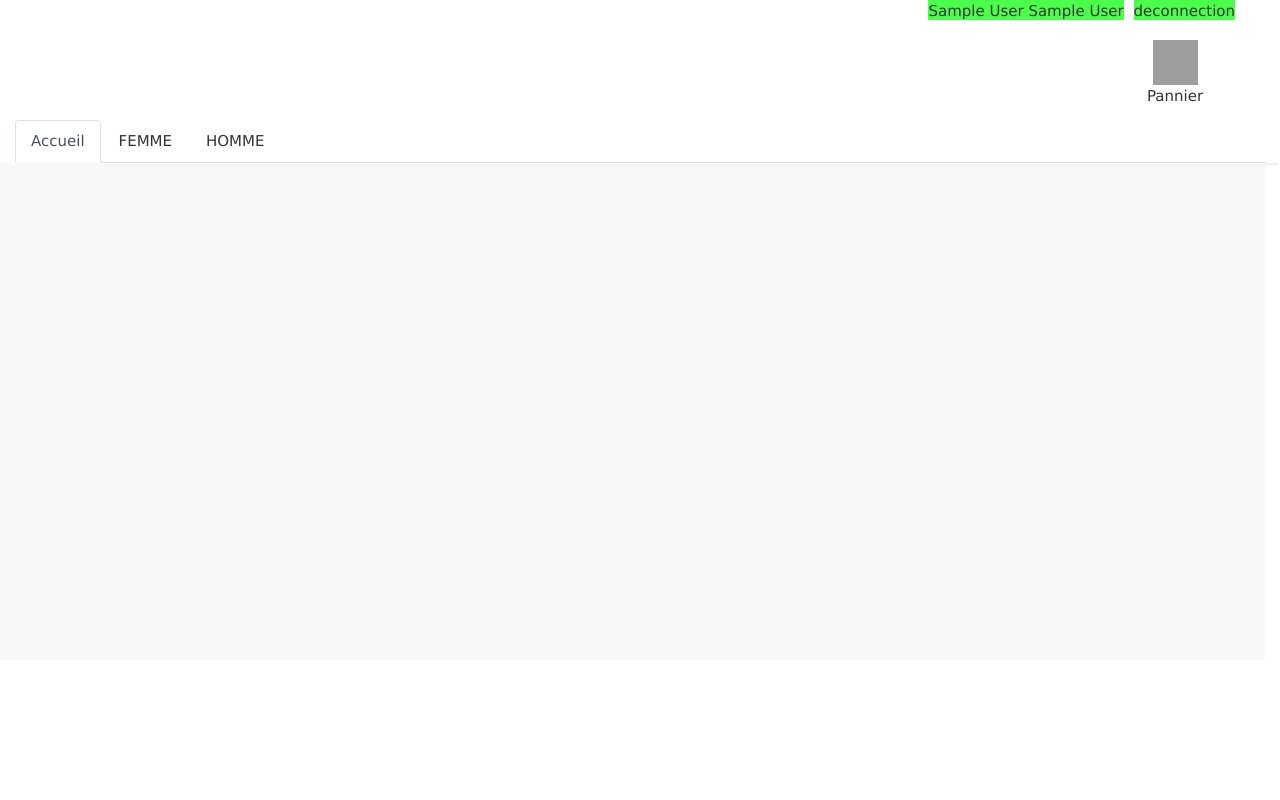
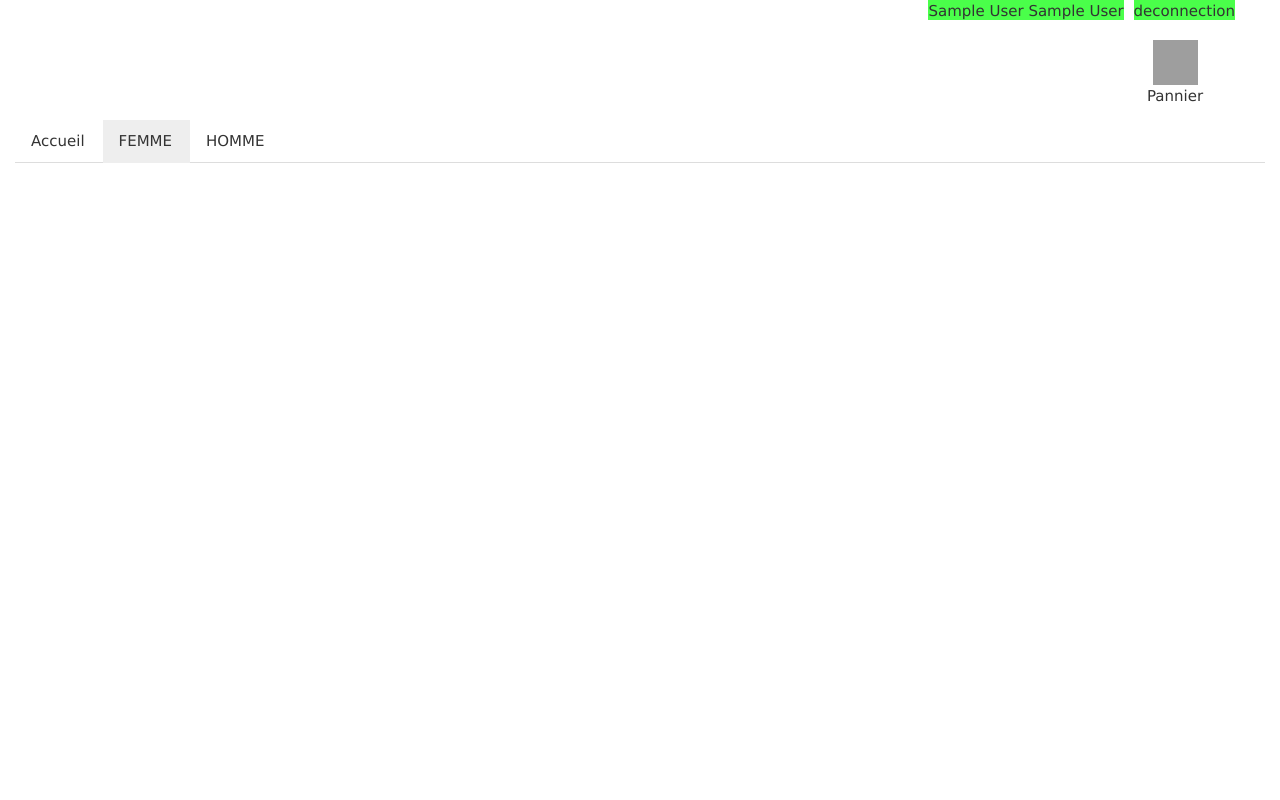
Before and after one commit to Rachile93/projet_web_2019_bis, a PHP site: page /projet_web_2019/index.php?page=vetement_femme in a window 1280 px wide. Run offline with PHP 8.4, Linux system fonts and the light colour scheme; the visitor is signed in with stand-in values (Sample User, id 1); data that the repository does not hold is empty; some libraries are stand-ins or nearby versions; grey boxes are pictures that could not be loaded.

Commit message:
amelioration du css via jquery

```diff
--- a/web/admin/lib/php/accueil.php
+++ b/web/admin/lib/php/accueil.php
@@ -0,0 +1,5 @@
+<script>
+    $(document).ready(function () {
+        $(".accueil").css("background-color","rgb(238, 238, 238)");
+    });
+</script>
--- a/web/admin/lib/php/classe/Article_dao.class.php
+++ b/web/admin/lib/php/classe/Article_dao.class.php
@@ -111,7 +111,7 @@ class Article_dao {
                     unlink($nom_image);
                 }
                 echo "suppression effectuer.<br />";
-                header('Location: http://localhost:8080/projet_web_2019/web/index.php?page=liste_articles');
+                header('Location: http://localhost:8080/projet_web_2019/web/admin/lib/admin.php?page=liste_articles');
             } else {
                 echo "echec de suppression.<br />";
             }
--- a/web/admin/lib/php/classe/Connexion.class.php
+++ b/web/admin/lib/php/classe/Connexion.class.php
@@ -10,7 +10,6 @@ class Connexion {
             try {
                 self::$_instance = new PDO($dsn, $user, $pass);
                 self::$_instance->setAttribute(PDO::ATTR_ERRMODE, PDO::ERRMODE_EXCEPTION);
-                print "Connect&eacute; kiabi";
             } catch (PDOException $e) {
                 print "Erreur de connexion : " . $e->getMessage() . " " . $e->getLine();
                 //print "pass : ".$pass. " user = ".$user;
--- a/web/admin/lib/php/vetement_femme.php
+++ b/web/admin/lib/php/vetement_femme.php
@@ -1,3 +1,8 @@
+<script>
+    $(document).ready(function () {
+        $(".femme").css("background-color","rgb(238, 238, 238)");
+    });
+</script>
 <?php
 $liste = new Article_dao($cnx);
 $data = $liste->liste_vetement($_GET['genre']);
--- a/web/admin/lib/php/vetement_homme.php
+++ b/web/admin/lib/php/vetement_homme.php
@@ -1,3 +1,8 @@
+<script>
+    $(document).ready(function () {
+        $(".homme").css("background-color","rgb(238, 238, 238)");
+    });
+</script>
 <?php
 $liste = new Article_dao($cnx);
 $data = $liste->liste_vetement($_GET['genre']);
--- a/web/index.php
+++ b/web/index.php
@@ -25,6 +25,7 @@ if (file_exists('./admin/lib/php/cookie.php')) {
     </head>
     <body>
         <div class="container-fluid bg-white  div-entete" id="div-entete">
+
             <div class="container-fluid row align-items-center justify-content-end  div-info-session">
                 <p id="info-session-user"></p>
                 <p id="deconnection"></p>
@@ -35,14 +36,14 @@ if (file_exists('./admin/lib/php/cookie.php')) {
                 <a href="index.php?page=pannier"> <p class="text-center creer-compte"><img src="admin/images/images_pannier.jpg" alt="Lights" class="pannier"><br/>Pannier</p></a>
             </div>
             <ul class="nav nav-tabs" role="tablist">
-                <li class="nav-item">
-                    <a class="nav-link active" href="index.php?page=accueil">Accueil</a>
+                <li class="nav-item accueil">
+                    <a class="nav-link list_nav_bar " href="index.php?page=accueil">Accueil</a>
                 </li>
-                <li class="nav-item">
-                    <a class="nav-link" href="index.php?page=vetement_femme&genre=femme">FEMME</a>
+                <li class="nav-item femme">
+                    <a class="nav-link list_nav_bar " href="index.php?page=vetement_femme&genre=femme">FEMME</a>
                 </li>
-                <li class="nav-item">
-                    <a class="nav-link" href="index.php?page=vetement_homme&genre=homme">HOMME</a>
+                <li class="nav-item homme">
+                    <a class="nav-link list_nav_bar " href="index.php?page=vetement_homme&genre=homme">HOMME</a>
                 </li>
             </ul>
             <?php if (isset($_SESSION['nom']) && isset($_SESSION['prenom'])) { ?>
@@ -91,8 +92,5 @@ if (file_exists('./admin/lib/php/cookie.php')) {
             ?>
 
         </div>
-        <div class="jumbotron text-center" style="margin-bottom:0;">
-            <p>Footer</p>
-        </div>
     </body>
 </html>
--- a/web/lib/css/styles.css
+++ b/web/lib/css/styles.css
@@ -26,7 +26,7 @@
     margin-bottom:  20px;
 }
 .corp{
-    background-color: rgb(248,248,248);
+    background-color: white;
     height: auto;
     min-height: 400px;
     position: absolute;
@@ -136,6 +136,10 @@ form label:active, form button:active {
     float: left;
     margin-right: 60px;
 }
+#notification{
+    height: 20px;
+    z-index:3000;
+}
 
 .mySlides {display:none}
 .w3-left, .w3-right, .w3-badge {cursor:pointer}
--- a/web/mes_commandes.txt
+++ b/web/mes_commandes.txt
@@ -1 +1,3 @@
 7;T-shirt avec message en coton bio;6.00;1;6
+11;T-shirt 'Mickey' de 'Disney';9.00;1;9
+12;Chemise lyocell et coton;6;1;6
```
Also changed, not shown: web/admin/admin.php (+3 -4 lines), web/admin/lib/php/classe/Utilisateur_dao.class.php (+3 -5 lines), web/admin/lib/php/connectionAdmin.php (+10 -6 lines), web/admin/lib/php/connextion.php (+6 -2 lines), web/admin/lib/php/inscription.php (+11 -5 lines).
